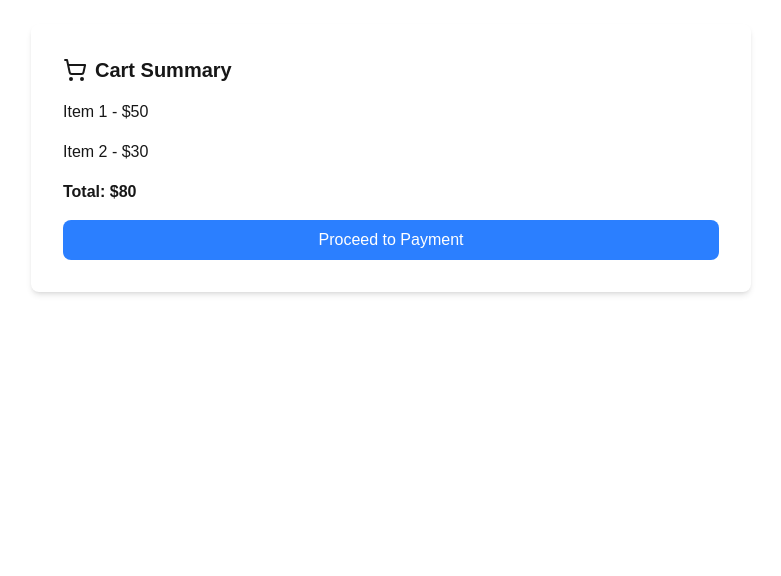
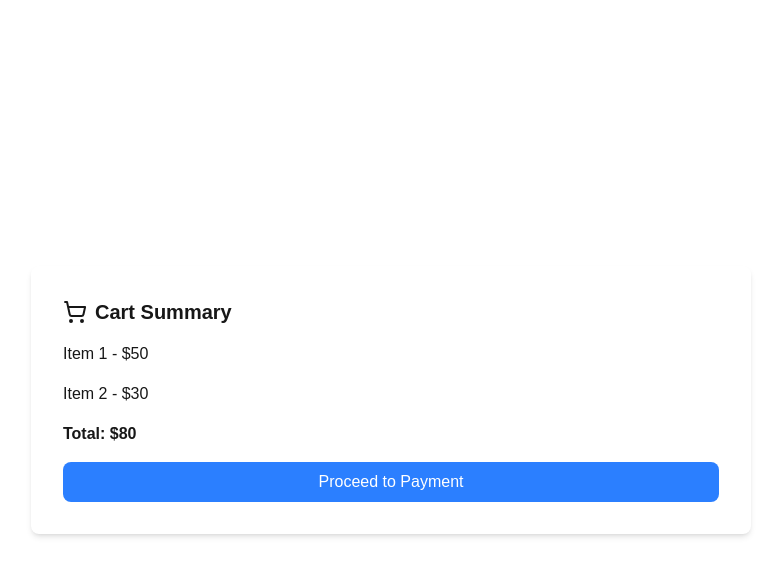
Before and after one commit to vipulkumar2002/checkout-flow, a Next.js app: page /checkout/cart in a window 1280 px wide. Shown: the top 576 px of the page, without its empty margins (249-1030 px from the left). Built offline with nearby package versions, Linux system fonts and the light colour scheme.

Commit message:
write a wrapper for consistent styling

```diff
--- /dev/null
+++ b/app/checkout/PageWrapper.tsx
@@ -0,0 +1,15 @@
+"use client";
+
+interface PageWrapperProps extends React.HTMLAttributes<HTMLDivElement> { }
+
+const PageWrapper: React.FC<PageWrapperProps> = ({ children }) => {
+  return (
+    <div className="flex items-center justify-center min-h-screen w-full">
+      <div className="max-w-3xl w-full p-6 bg-white">
+        {children}
+      </div>
+    </div>
+  );
+};
+
+export default PageWrapper;
--- a/app/checkout/cart/page.tsx
+++ b/app/checkout/cart/page.tsx
@@ -2,13 +2,14 @@
 
 import { useRouter } from "next/navigation";
 import CartSummary from "../../components/CartSummary";
+import PageWrapper from "../PageWrapper";
 
 export default function CartPage() {
     const router = useRouter();
 
     return (
-        <div className="max-w-3xl mx-auto p-6 space-y-6">
+        <PageWrapper>
             <CartSummary onNext={() => router.push("/checkout/payment")} />
-        </div>
+        </PageWrapper>
     );
 }
--- a/app/checkout/confirmation/page.tsx
+++ b/app/checkout/confirmation/page.tsx
@@ -1,11 +1,12 @@
 "use client";
 
 import Confirmation from "../../components/Confirmation";
+import PageWrapper from "../PageWrapper";
 
 export default function ConfirmationPage() {
     return (
-        <div className="max-w-3xl mx-auto p-6 space-y-6">
+        <PageWrapper>
             <Confirmation />
-        </div>
+        </PageWrapper>
     );
 }
--- a/app/checkout/payment/page.tsx
+++ b/app/checkout/payment/page.tsx
@@ -2,16 +2,17 @@
 
 import { useRouter } from "next/navigation";
 import PaymentForm from "../../components/PaymentForm";
+import PageWrapper from "../PageWrapper";
 
 export default function PaymentPage() {
     const router = useRouter();
 
     return (
-        <div className="max-w-3xl mx-auto p-6 space-y-6">
+        <PageWrapper>
             <PaymentForm
                 onNext={() => router.push("/checkout/confirmation")}
                 onBack={() => router.push("/checkout/cart")}
             />
-        </div>
+        </PageWrapper>
     );
 }
```
